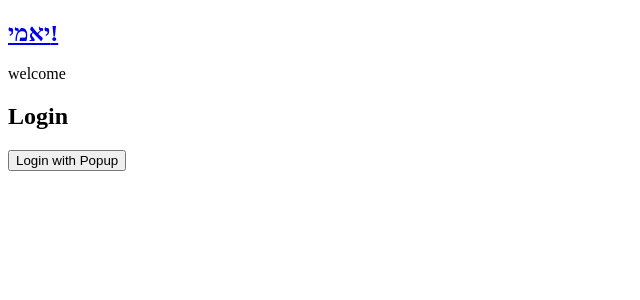
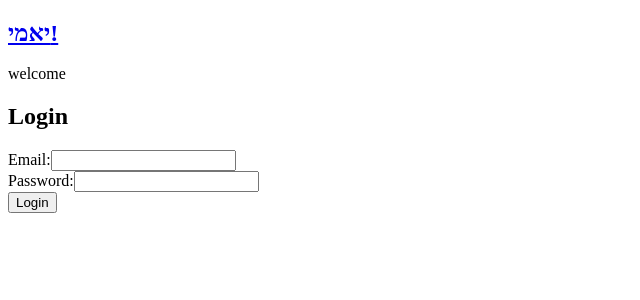
Before and after one commit to gnpashi/yami-nuxt, a Nuxt app: page /login in a window 1280 px wide. Shown: the top 300 px of the page, without its empty margins (0-640 px from the left). Built offline with nearby package versions, Linux system fonts and the light colour scheme.

Commit message:
login old

```diff
--- a/components/Login.vue
+++ b/components/Login.vue
@@ -1,7 +1,17 @@
 <template>
     <div>
       <h2>Login</h2>
-      <button @click="loginWithPopup">Login with Popup</button>
+      <form @submit.prevent="login">
+        <div>
+          <label>Email:</label>
+          <input type="email" v-model="email" required />
+        </div>
+        <div>
+          <label>Password:</label>
+          <input type="password" v-model="password" required />
+        </div>
+        <button type="submit">Login</button>
+      </form>
       <p v-if="error">{{ error }}</p>
     </div>
   </template>
@@ -10,15 +20,16 @@
   export default {
     data() {
       return {
-        error: null
+        email: '',
+        password: '',
+        error: ''
       }
     },
     methods: {
-      async loginWithPopup() {
-        console.log("loginWithPopup");
+      async login() {
         try {
-          const provider = new this.$fireModule.auth.EmailAuthProvider()
-          const userCredential = await this.$fire.auth.signInWithPopup(provider)
+          const userCredential = await this.$fire.auth.signInWithEmailAndPassword(this.email, this.password)
+          // User successfully logged in
           console.log(userCredential.user)
         } catch (error) {
           this.error = error.message
--- a/nuxt.config.js
+++ b/nuxt.config.js
@@ -78,7 +78,10 @@ firebase:
           onAuthStateChangedMutation: 'ON_AUTH_STATE_CHANGED_MUTATION',
           onAuthStateChangedAction: 'onAuthStateChangedAction',
           subscribeManually: false
-        }
+        },
+        ssr: false, // default
+        emulatorPort: 4444,
+        emulatorHost: 'http://localhost',
       }
     }
 
```
